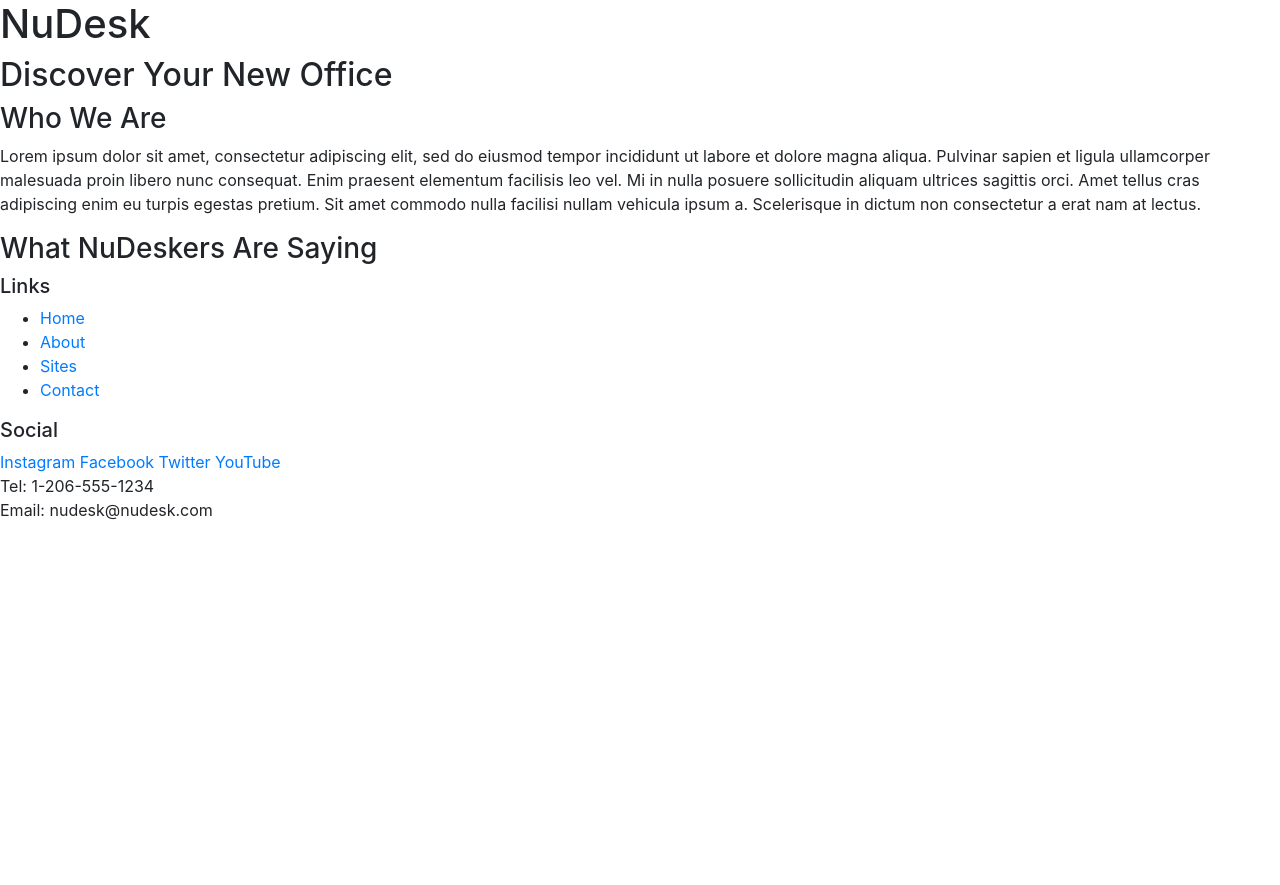
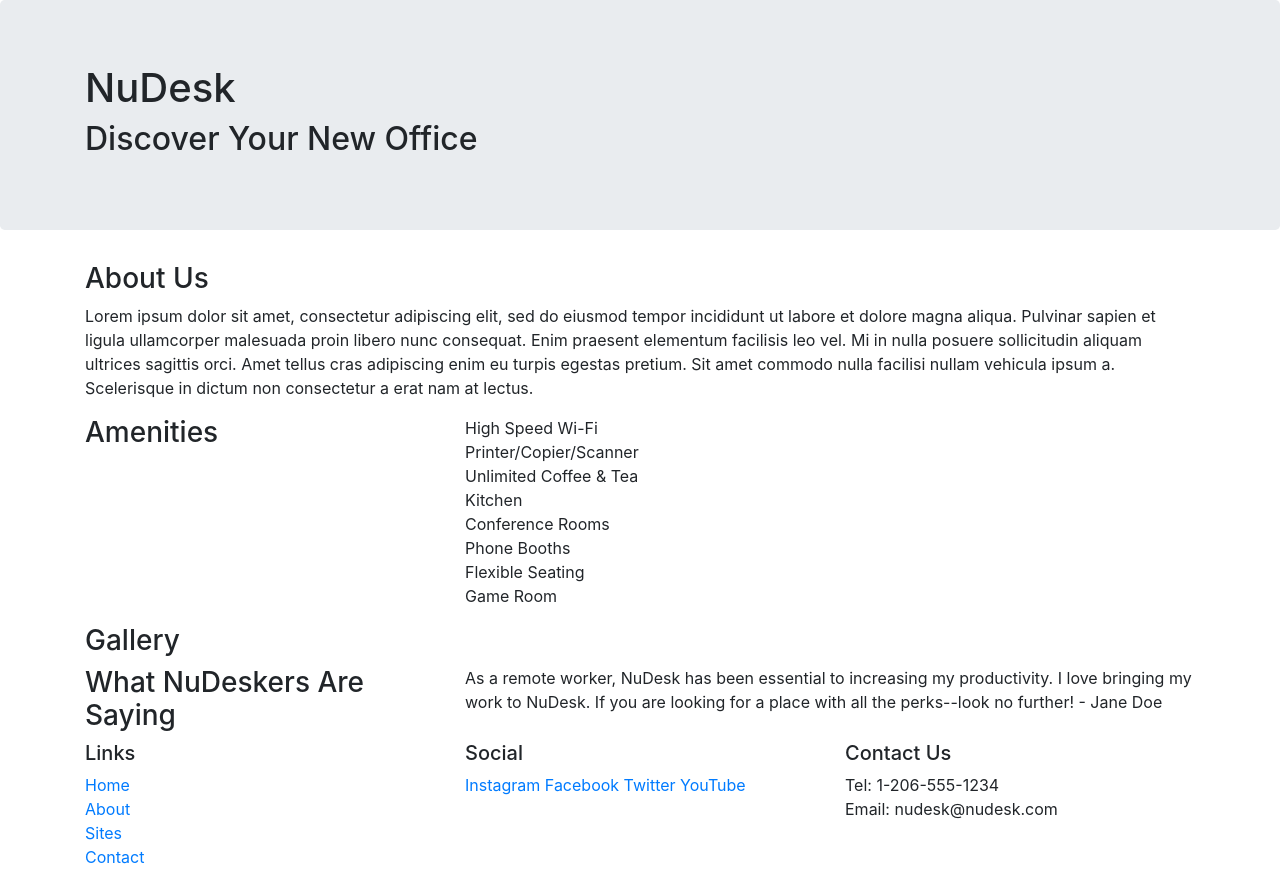
Before and after one commit to daniela-luna/nudesksite, a website: page index.html in a window 1280 px wide. Before the commit the page ends 800 px from the top, so only its background shows below. Drawn offline with nearby package versions, Linux system fonts and the light colour scheme.

Commit message:
BootStrap Grid

```diff
--- a/index.html
+++ b/index.html
@@ -9,14 +9,20 @@
    <title>NuDesk: Discover Your New Office</title>
 </head>
 <body>
-   <header>
-      <div>
+   <header class="jumbotron">
+      <div class="container">
+         <div class="row">
+            <div class="col">
                <h1>NuDesk</h1>
                <h2>Discover Your New Office</h2>
             </div>
+         </div>
+      </div>
    </header>
-   <div>
-      <h3>Who We Are</h3>
+   <div class="container">
+      <div class="row">
+         <div class="col">
+            <h3>About Us</h3>
             <p>Lorem ipsum dolor sit amet, consectetur adipiscing elit, sed do eiusmod tempor incididunt ut labore et dolore magna aliqua.
                Pulvinar sapien et ligula ullamcorper malesuada proin libero nunc consequat.
                Enim praesent elementum facilisis leo vel. Mi in nulla posuere sollicitudin aliquam ultrices sagittis orci.
@@ -24,29 +30,69 @@
                Scelerisque in dictum non consectetur a erat nam at lectus.
             </p>
          </div>
-   <div>
+      </div>
+   </div>
+   <div class="container">
+      <div class="row">
+         <div class="col-md-4">
+            <h3>Amenities</h3>
+         </div>
+         <div class="col-md-8">
+            <ul class="list-unstyled">
+               <li>High Speed Wi-Fi</li>
+               <li>Printer/Copier/Scanner</li>
+               <li>Unlimited Coffee & Tea</li>
+               <li>Kitchen</li>
+               <li>Conference Rooms</li>
+               <li>Phone Booths</li>
+               <li>Flexible Seating</li>
+               <li>Game Room</li>
+            </ul>
+         </div>
+      </div>
+   </div>
+   <div class="container">
+      <div class="row">
+         <div class="col-md-4">
+            <h3>Gallery</h3>
+         </div>
+      </div>
+   </div>
+   <div class="container">
+      <div class="row">
+         <div class="col-md-4">
             <h3>What NuDeskers Are Saying</h3>
          </div>
+         <div class="col-md-8">
+            <p>As a remote worker, NuDesk has been essential to increasing my productivity. I love bringing my work to NuDesk. If you are looking for a place with all the perks--look no further! - Jane Doe</p>
+         </div>
+      </div>
+   </div>
    <footer>
-      <div>
+      <div class="container">
+         <div class="row">
+            <div class="col-sm-6 col-md-4">
                <h5>Links</h5>
-          <ul>
+               <ul class="list-unstyled">
                   <li><a href="#">Home</a></li>
                   <li><a href="#">About</a></li>
                   <li><a href="#">Sites</a></li>
                   <li><a href="#">Contact</a></li>
                </ul>
             </div>
-      <div>
+            <div class="col-sm-6 col-md-4">
                <h5>Social</h5>
                <a href="http://instagram.com/">Instagram</a>
                <a href="http://facebook.com/">Facebook</a>
                <a href="http://twitter.com/">Twitter</a>
                <a href="http://youtube.com/">YouTube</a>
             </div>
-      <div>
+            <div class="col-md-4">
+               <h5>Contact Us</h5>
                   Tel: 1-206-555-1234<br />
                   Email: nudesk@nudesk.com
+            </div>
+         </div>
       </div>
   </footer>
 
```
Lines whose indentation alone changed are shown as unchanged.
